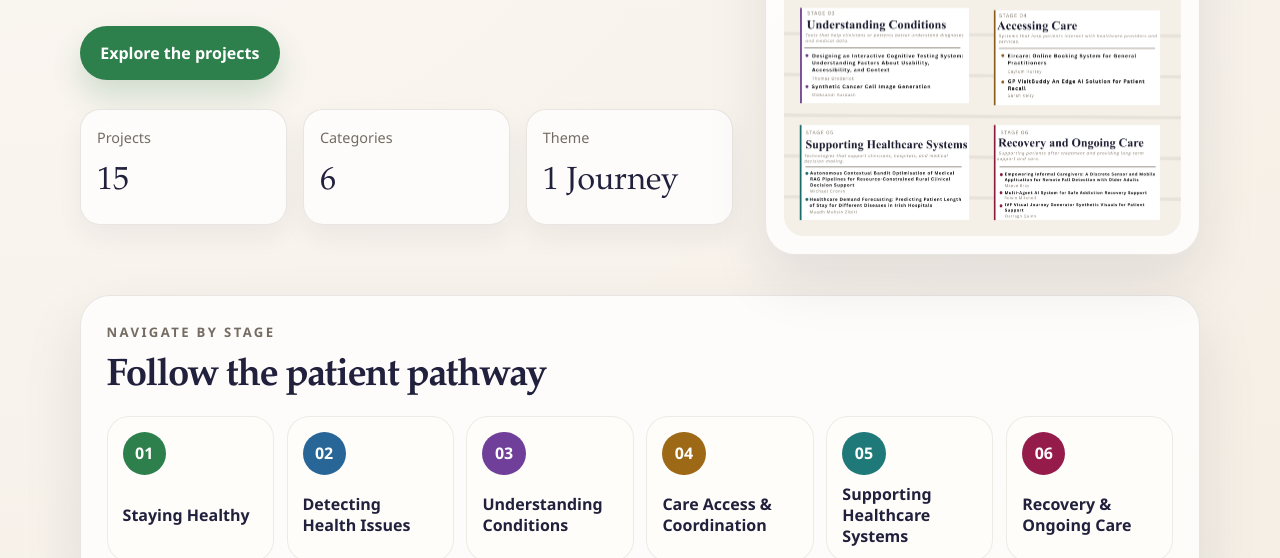
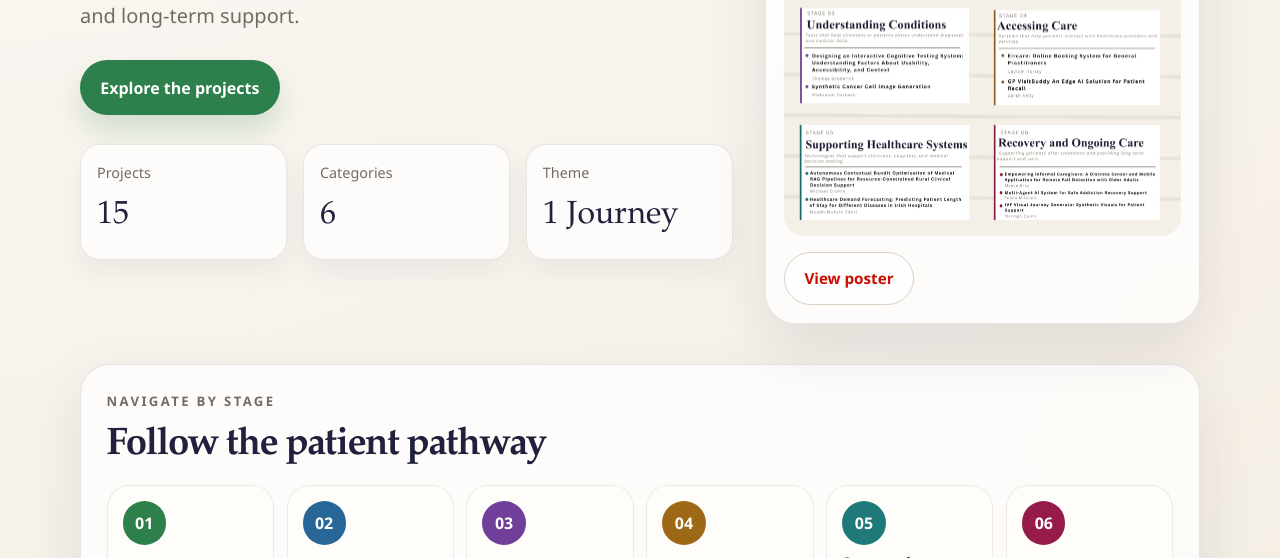
Before and after one commit to RoisinMitchell/fyp-health-website, a plain HTML site: page index.html in a window 1280 px wide. Shown: the part 542-1100 px from the top of the page. Drawn offline with Linux system fonts and the light colour scheme.

Commit message:
Updated footer and buttons

```diff
--- a/index.html
+++ b/index.html
@@ -79,6 +79,9 @@
             src="assets/DEMO DAY POSTER.png"
             alt="Poster for the Final Year Project Demo Day 2026"
           >
+          <figcaption class="poster-caption">
+            <a class="button button-secondary" href="assets/DEMO DAY POSTER.png">View poster</a>
+          </figcaption>
         </figure>
       </aside>
     </section>
```
